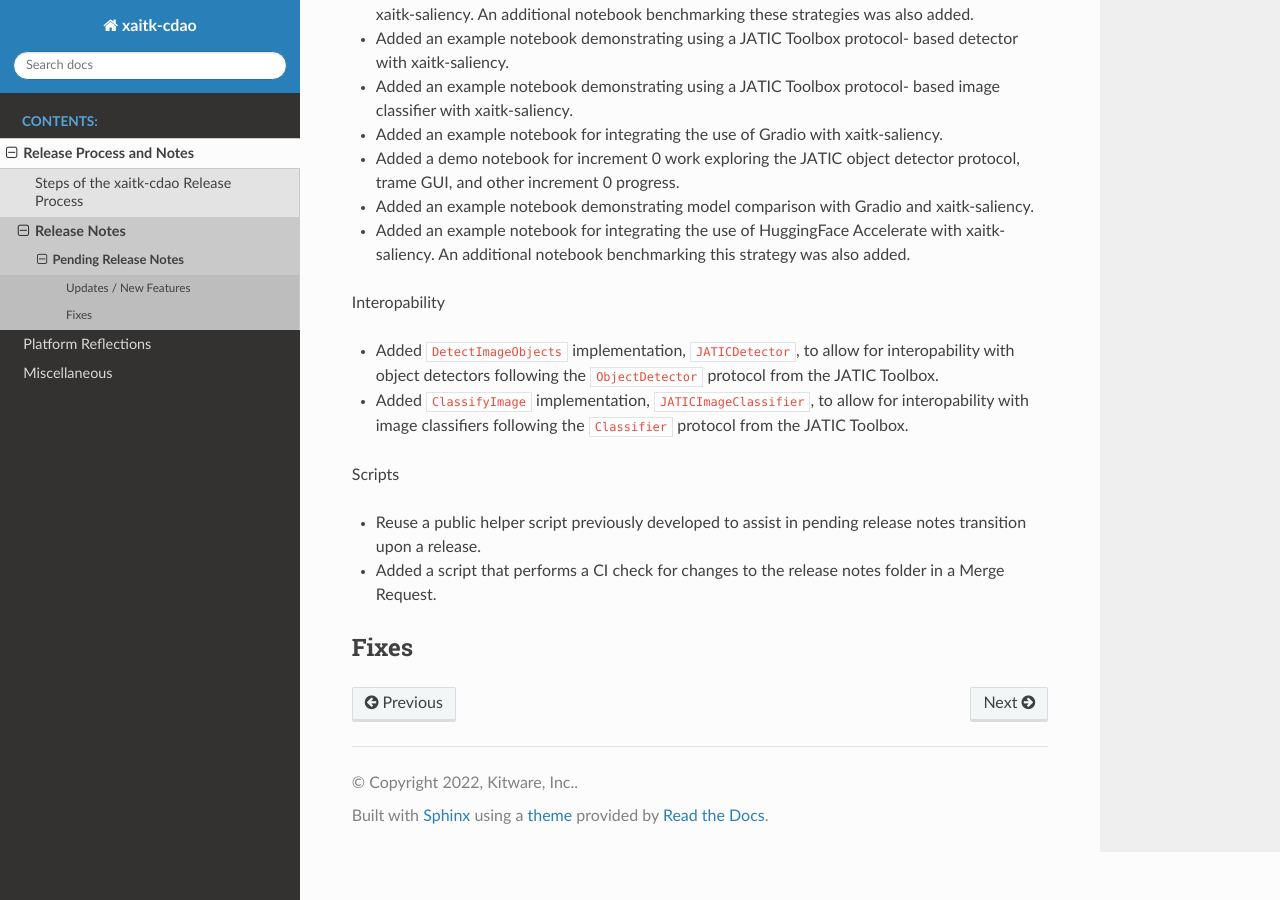
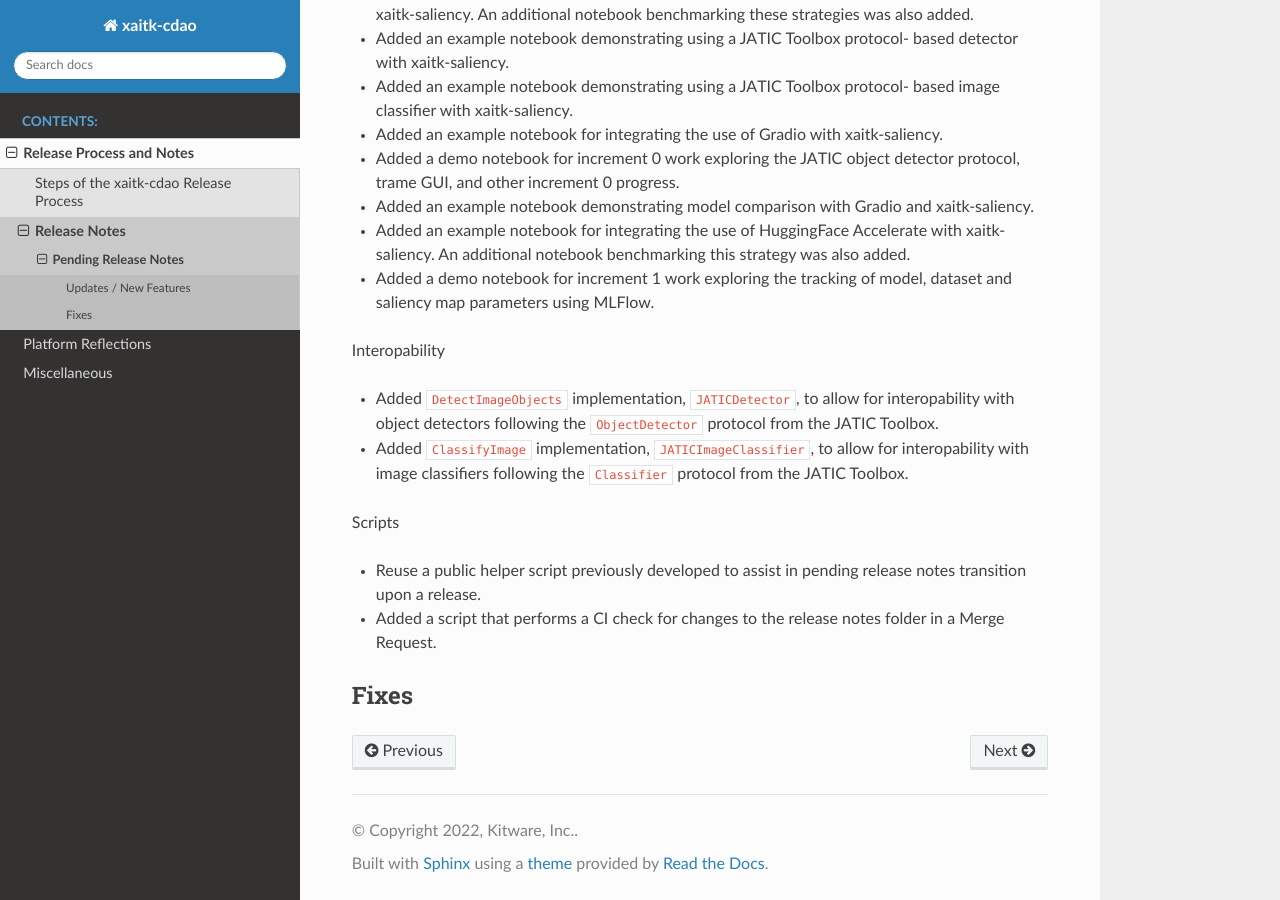
Before and after one commit to Kitware/xaitk-jatic, a Sphinx documentation site: the page built from docs/release_notes/pending_release.rst, in a window 1280 px wide and 900 px high, scrolled down 837 px. Built offline with Sphinx 7.4.7 and the Read the Docs theme 2.0.0, drawn with Linux system fonts in a browser that asks for light colours.

Commit message:
Added pending release note for demo notebook

```diff
--- a/docs/release_notes/pending_release.rst
+++ b/docs/release_notes/pending_release.rst
@@ -64,6 +64,9 @@ Examples
   with xaitk-saliency. An additional notebook benchmarking this strategy was
   also added.
 
+* Added a demo notebook for increment 1 work exploring the tracking of model,
+  dataset and saliency map parameters using MLFlow.
+
 Interopability
 
 * Added ``DetectImageObjects`` implementation, ``JATICDetector``, to allow
```
